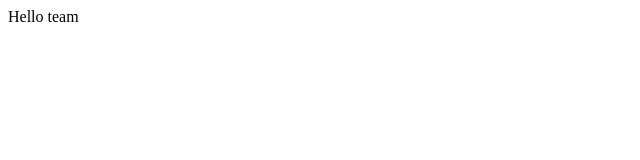
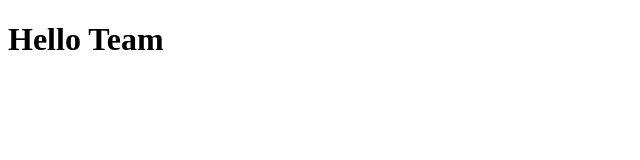
Before and after one commit to nickmask/react-training, a plain HTML site: page index.html in a window 1280 px wide. Shown: the whole page, without its empty margins (0-640 px from the left). Drawn offline with nearby package versions, Linux system fonts and the light colour scheme.

Commit message:
Step 2 - React with Babel in an HTML document

```diff
--- a/index.html
+++ b/index.html
@@ -7,16 +7,18 @@
 
     <script src="https://unpkg.com/react@16/umd/react.development.js"></script>
     <script src="https://unpkg.com/react-dom@16/umd/react-dom.development.js"></script>
+    <script src="https://unpkg.com/babel-standalone@6.26.0/babel.js"></script>
   </head>
 
   <body>
     <div id="root"></div>
 
-    <script type="text/javascript">
-      ReactDOM.render(
-        React.createElement('div', null, `Hello team`),
-        document.getElementById('root')
-      );
+    <script type="text/babel">
+      const App = () => {
+        return <h1>Hello Team</h1>;
+      };
+
+      ReactDOM.render(<App />, document.getElementById('root'));
     </script>
   </body>
 </html>
```
